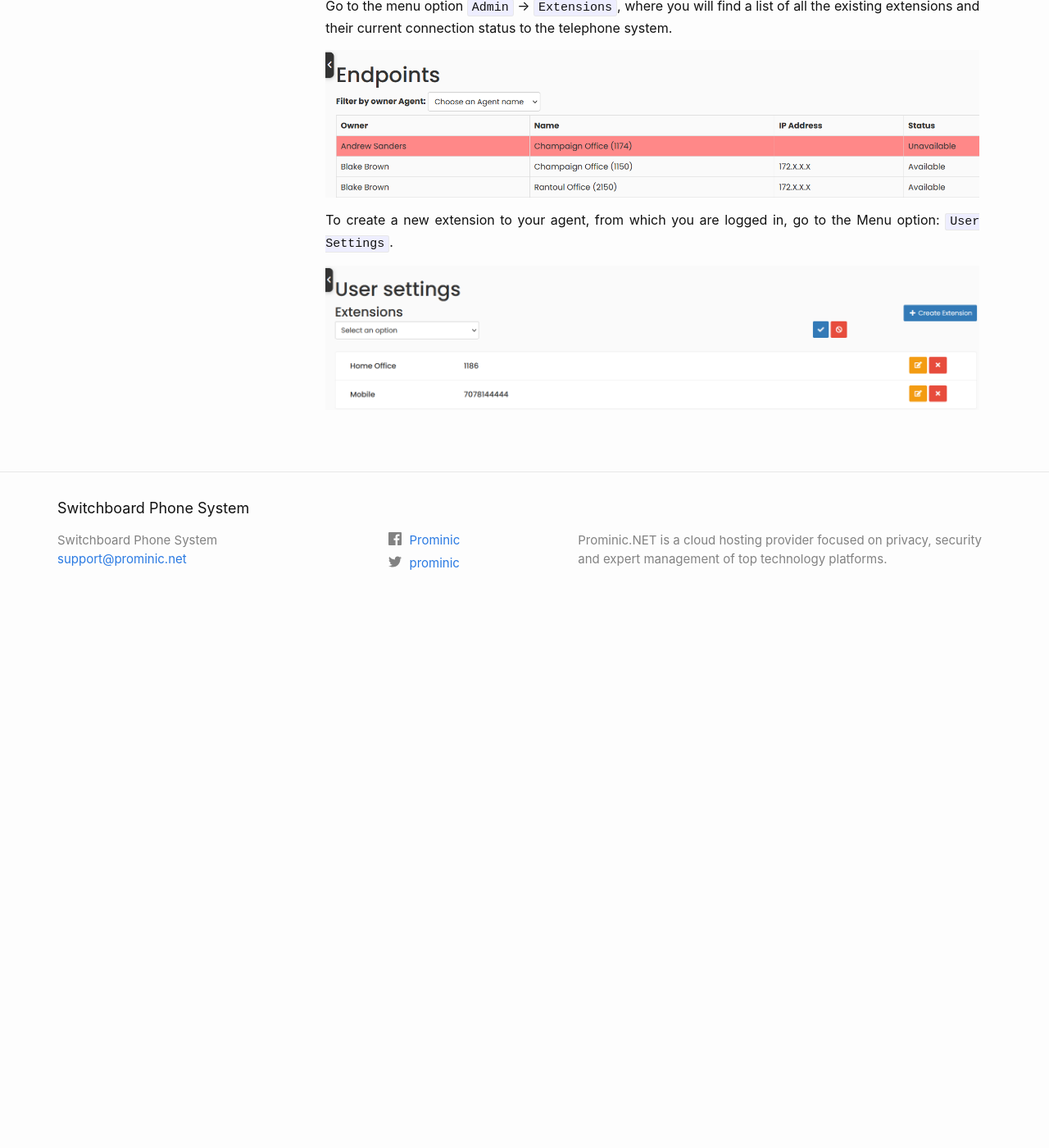
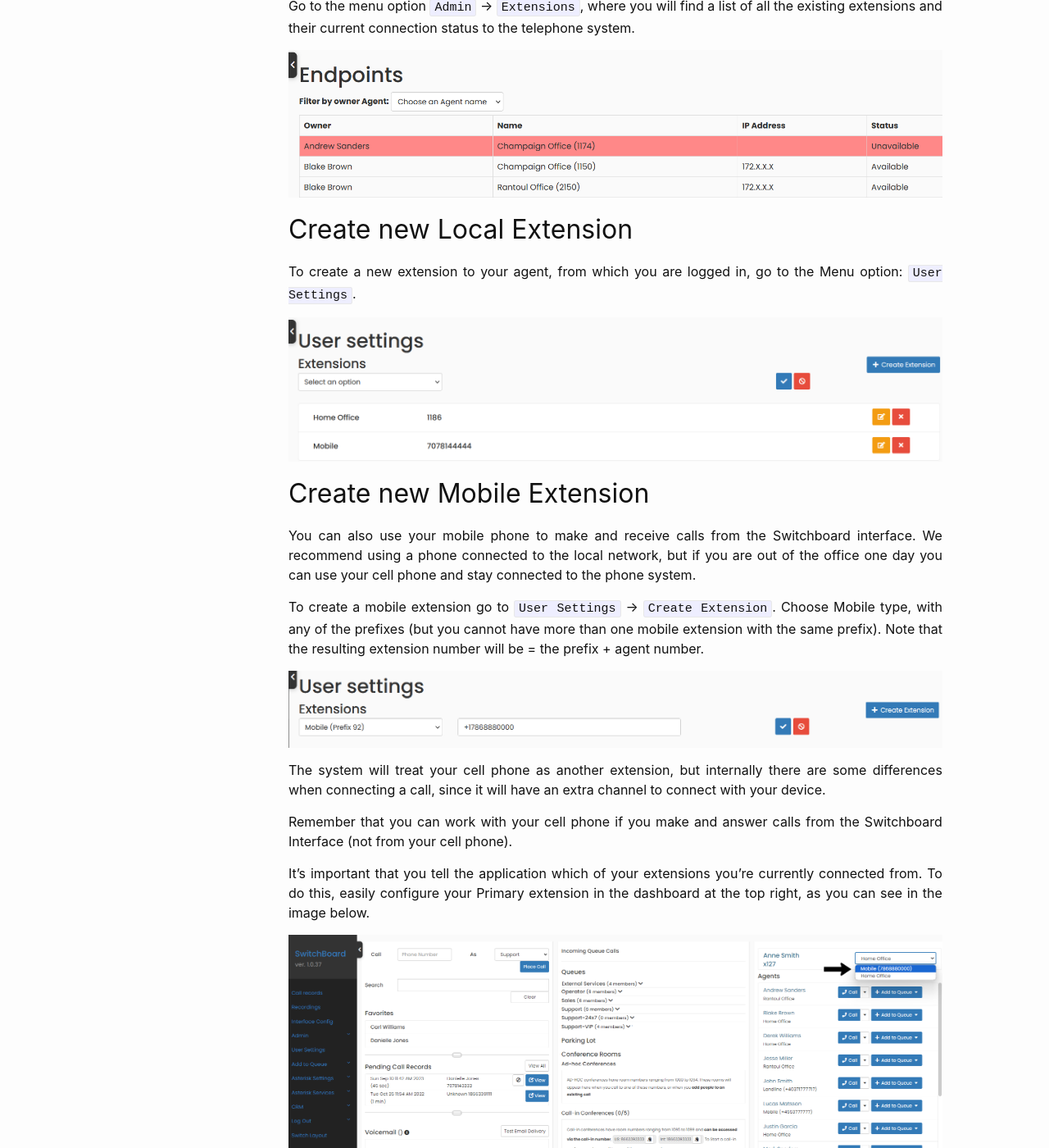
Before and after one commit to PhoneSwitchBoard/Switchboard-Website-Docs, a Jekyll site: the page built from docs/extension.md, in a window 1280 px wide and 1400 px high, scrolled down 1082 px. Shown: the whole window at 82% size. Built offline with Jekyll 4.4.1, drawn with Linux system fonts in a browser that asks for light colours; before the commit the page ends 1840 px from its top, so only the background shows below that; some of the changed text lies outside the part shown.

Commit message:
Mobile or remote extensions

```diff
--- a/_data/menu.yml
+++ b/_data/menu.yml
@@ -34,12 +34,6 @@
       - title: "Outbound Routes"
         link: /docs/recaptcha/royale
 
-    - title: "Local and Remote extensions"
-      link: /docs/moonshine/create_and_build_royale_projects
-
-    - title: "Call Records"
-      link: /docs/moonshine/create_and_build_web_projects
-
     - title: "Voicemails"
       link: /docs/moonshine/create_and_build_mobile_projects
 
--- a/docs/extension.md
+++ b/docs/extension.md
@@ -19,7 +19,7 @@ Use the `Create Agent` button to easily add a new agent. Please note that an age
 ![Screenshot: Interface Config](./../images/create_agent.png)
 
 
-## Extensions or Endpoints
+## View list of Extensions or Endpoints
 
 
 Go to the menu option `Admin` -> `Extensions`, where you will find a list of all the existing extensions and their current connection status to the telephone system.
@@ -28,7 +28,29 @@ Go to the menu option `Admin` -> `Extensions`, where you will find a list of all
 ![Screenshot: Interface Config](./../images/extension.png)
 
 
+## Create new Local Extension
+
 To create a new extension to your agent, from which you are logged in, go to the Menu option: `User Settings`.
 
 
 ![Screenshot: Interface Config](./../images/create_extension.png)
+
+
+## Create new Mobile Extension
+
+You can also use your mobile phone to make and receive calls from the Switchboard interface. We recommend using a phone connected to the local network, but if you are out of the office one day you can use your cell phone and stay connected to the phone system.
+
+To create a mobile extension go to `User Settings` -> `Create Extension`. Choose Mobile type, with any of the prefixes (but you cannot have more than one mobile extension with the same prefix). Note that the resulting extension number will be = the prefix + agent number.
+
+
+![Screenshot: Interface Config](./../images/mobile_extension.png)
+
+
+The system will treat your cell phone as another extension, but internally there are some differences when connecting a call, since it will have an extra channel to connect with your device.
+
+Remember that you can work with your cell phone if you make and answer calls from the Switchboard Interface (not from your cell phone).
+
+It's important that you tell the application which of your extensions you're currently connected from. To do this, easily configure your Primary extension in the dashboard at the top right, as you can see in the image below.
+
+
+![Screenshot: Interface Config](./../images/primary_extension.png)
```
Also changed, not shown: images/mobile_extension.png (added), images/primary_extension.png (added).
